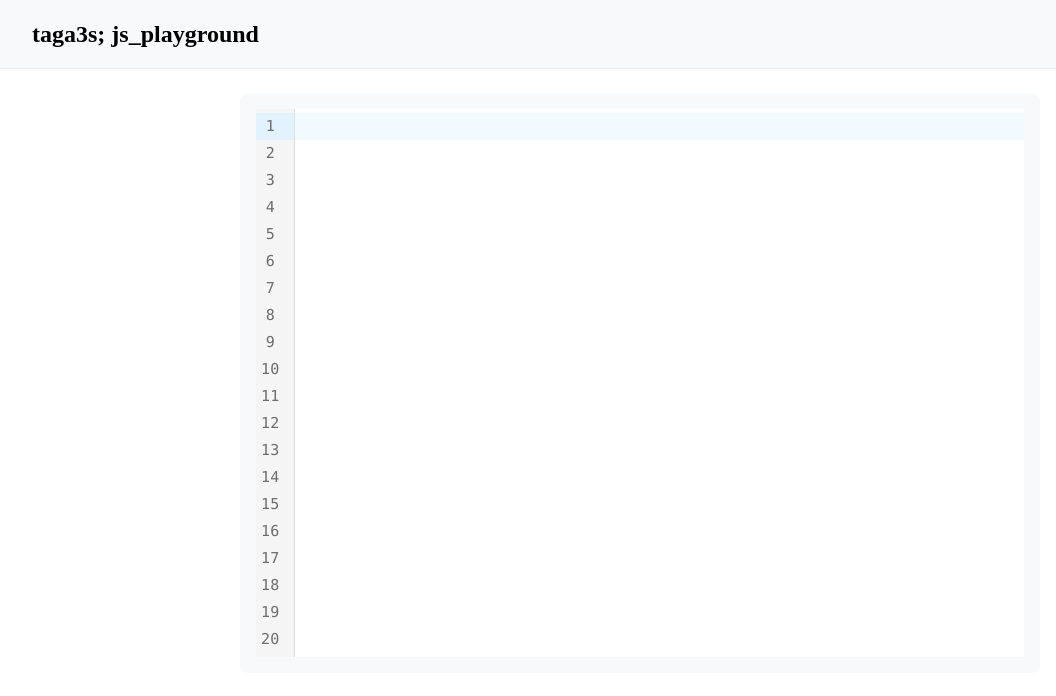
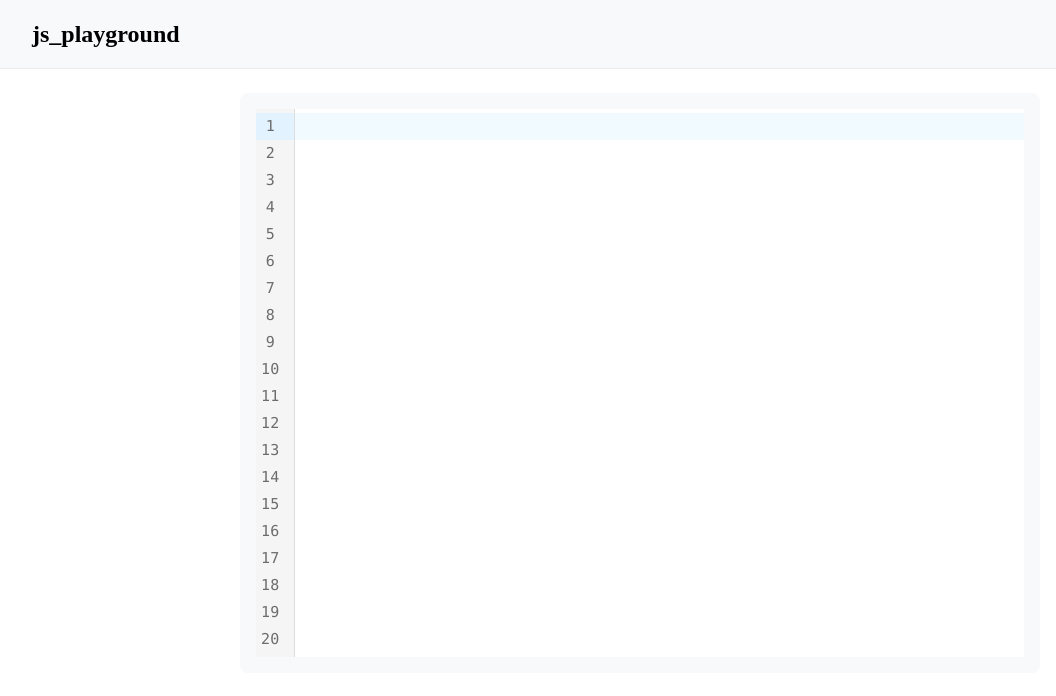
Before and after one commit to taga3s/quickjs-sandbox, a React (Vite) app in the folder web/: page / in a window 1280 px wide. Shown: the top 696 px of the page, without its empty margins (0-1056 px from the left). Built offline with nearby package versions, Linux system fonts and the light colour scheme.

Commit message:
fix: page title

```diff
--- a/web/index.html
+++ b/web/index.html
@@ -3,7 +3,7 @@
   <head>
     <meta charset="UTF-8" />
     <meta name="viewport" content="width=device-width, initial-scale=1.0" />
-    <title>taga3s; js_playground</title>
+    <title>js_playground | taga3s dev</title>
   </head>
   <body>
     <div id="app"></div>
--- a/web/src/features/common/Header.tsx
+++ b/web/src/features/common/Header.tsx
@@ -5,7 +5,7 @@ import { FaGithub } from "react-icons/fa";
 const Header: FC = () => {
 	return (
 		<header className={headerStyle.wrapper}>
-			<h1 className={headerStyle.title}>taga3s; js_playground</h1>
+			<h1 className={headerStyle.title}>js_playground</h1>
 			<a href="https://github.com/taga3s/js-playground">
 				<FaGithub color="black" size={32} />
 			</a>
```
